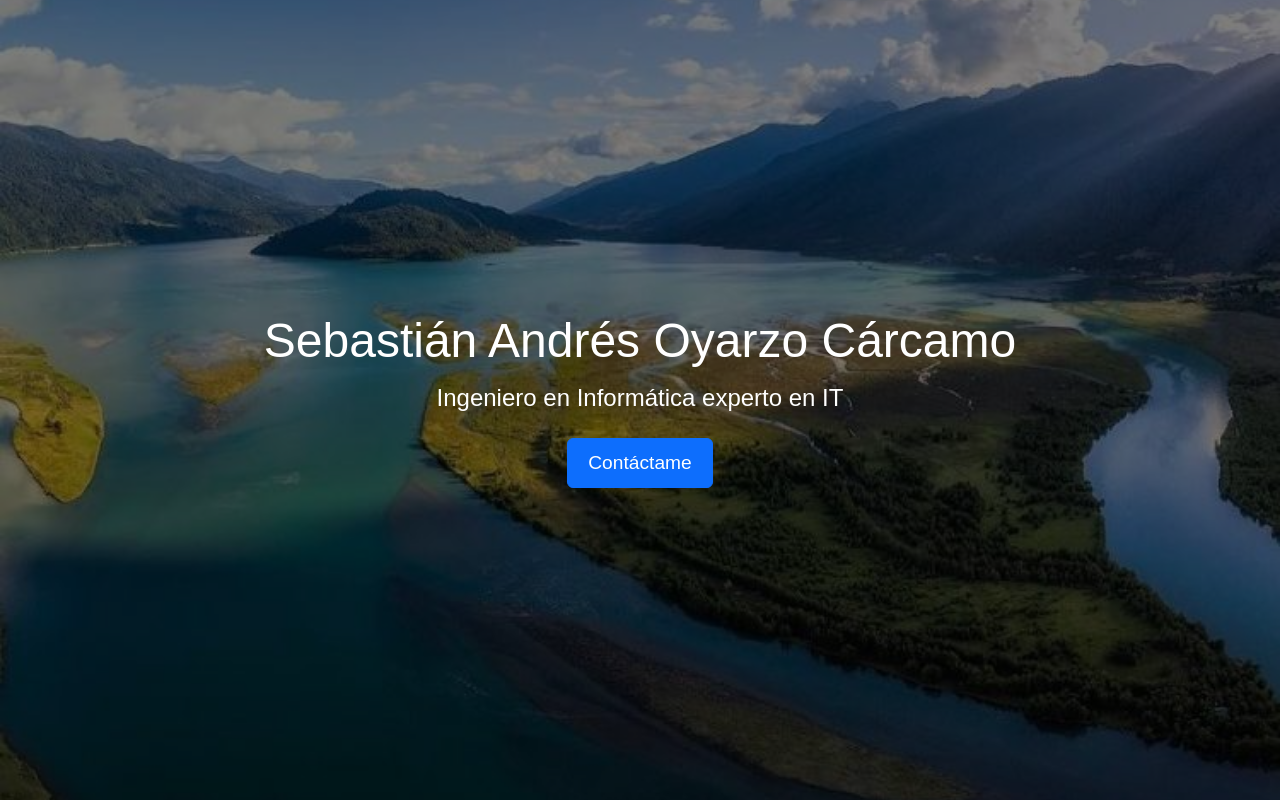
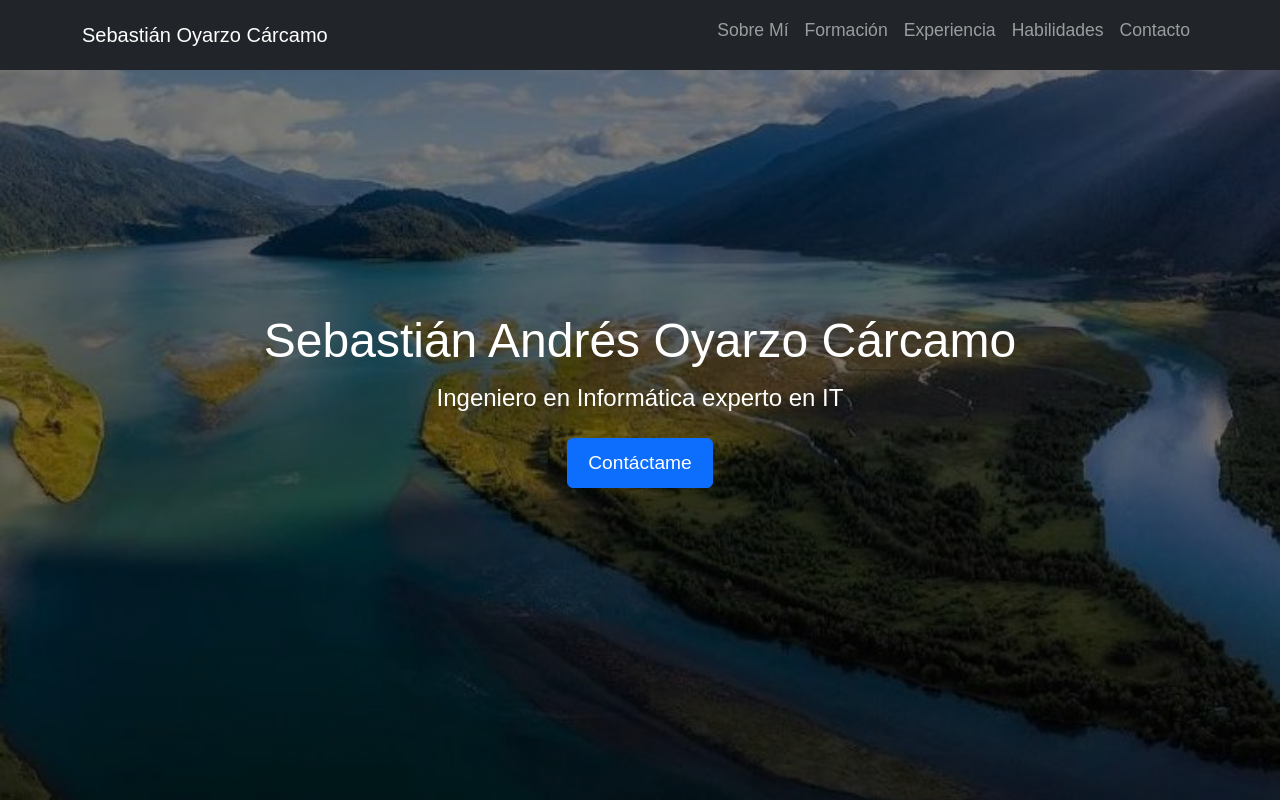
Before and after one commit to ralunsebastian/ralunsebastian.github.io, a plain HTML site: page index.html in a window 1280 px wide. Shown: the top 800 px of the page. Drawn offline with nearby package versions, Linux system fonts and the light colour scheme.

Commit message:
se agrega barra de navegacion

```diff
--- a/index.html
+++ b/index.html
@@ -8,6 +8,35 @@
   <link rel="stylesheet" href="./assets/css/style.css"> <!-- Archivo CSS separado -->
 </head>
 <body>
+  <!-- Barra de navegación -->
+  <nav class="navbar navbar-expand-lg navbar-dark bg-dark fixed-top">
+    <div class="container">
+      <a class="navbar-brand" href="#">Sebastián Oyarzo Cárcamo</a>
+      <button class="navbar-toggler" type="button" data-bs-toggle="collapse" data-bs-target="#navbarNav" aria-controls="navbarNav" aria-expanded="false" aria-label="Toggle navigation">
+        <span class="navbar-toggler-icon"></span>
+      </button>
+      <div class="collapse navbar-collapse" id="navbarNav">
+        <ul class="navbar-nav ms-auto">
+          <li class="nav-item">
+            <a class="nav-link" href="#sobre-mi">Sobre Mí</a>
+          </li>
+          <li class="nav-item">
+            <a class="nav-link" href="#formacion">Formación</a>
+          </li>
+          <li class="nav-item">
+            <a class="nav-link" href="#experiencia">Experiencia</a>
+          </li>
+          <li class="nav-item">
+            <a class="nav-link" href="#habilidades">Habilidades</a>
+          </li>
+          <li class="nav-item">
+            <a class="nav-link" href="#contacto">Contacto</a>
+          </li>
+        </ul>
+      </div>
+    </div>
+  </nav>
+
   <!-- Sección de encabezado con imagen de fondo -->
   <header class="landing-header">
     <div class="overlay"></div>
```
